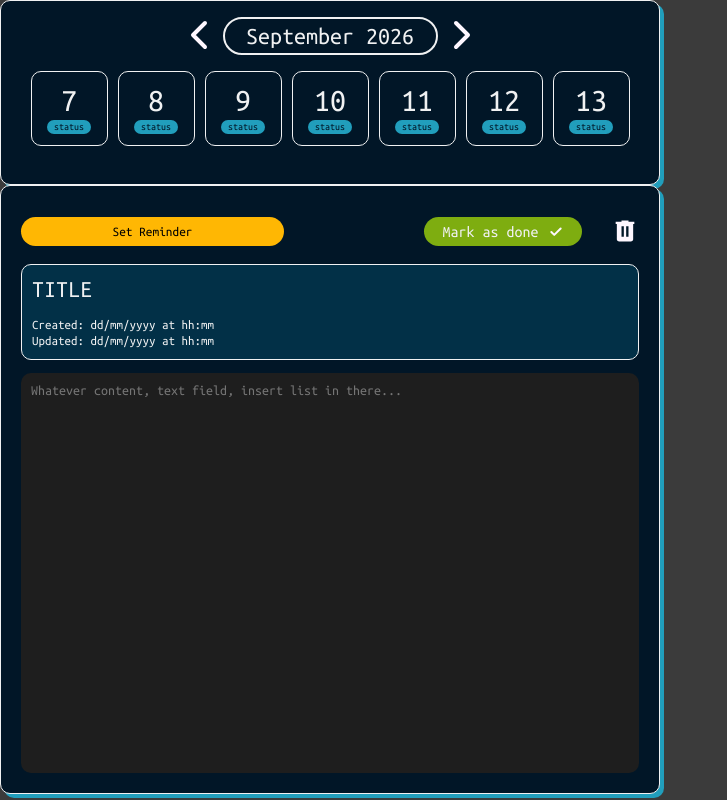
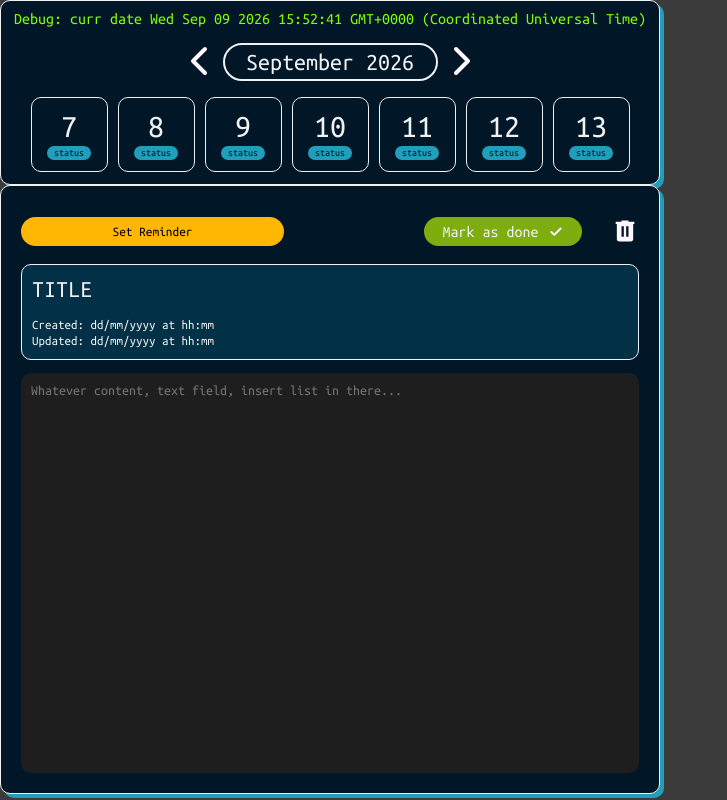
Before and after one commit to Snowlydial/WILO, a React (Vite) app in the folder frontend/: page / in a window 1280 px wide. Shown: the whole page, without its empty margins (0-727 px from the left). Built offline with nearby package versions, Linux system fonts and the light colour scheme.

Commit message:
refact-Debug line

```diff
--- a/frontend/src/components/ui/date-selector/DateSelector.tsx
+++ b/frontend/src/components/ui/date-selector/DateSelector.tsx
@@ -40,6 +40,8 @@ export default function DateSelector() {
 
     return (
         <div className="date-selector">
+            <span className='Debug'>Debug: curr date {String(selectedDate)}</span>
+
             <MonthYearSelector
                 selectedMonth={selectedMonth}
                 selectedYear={selectedYear}
--- a/frontend/src/index.css
+++ b/frontend/src/index.css
@@ -7,6 +7,10 @@
 
 body {
   background-color: rgb(59, 59, 59);
+}
+
+.Debug {
+  color: chartreuse;
 }
 
 button {
```
